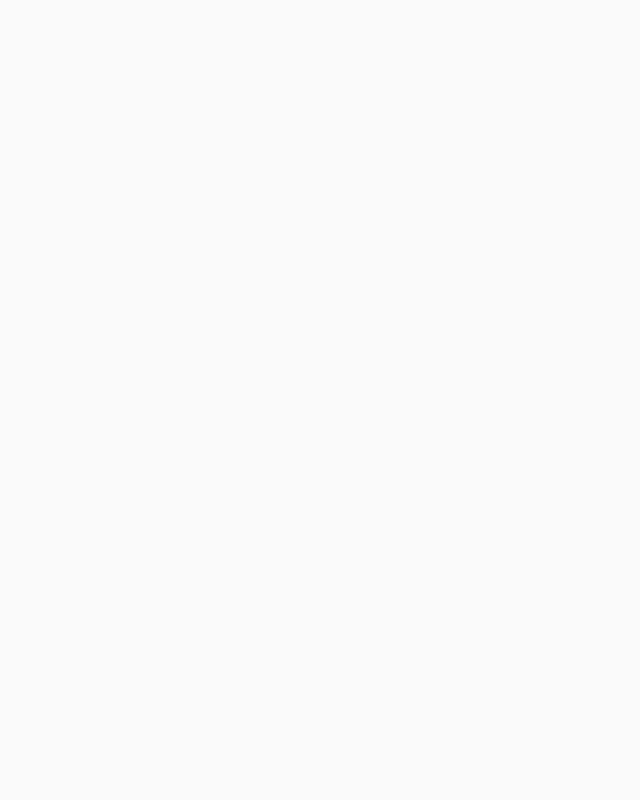
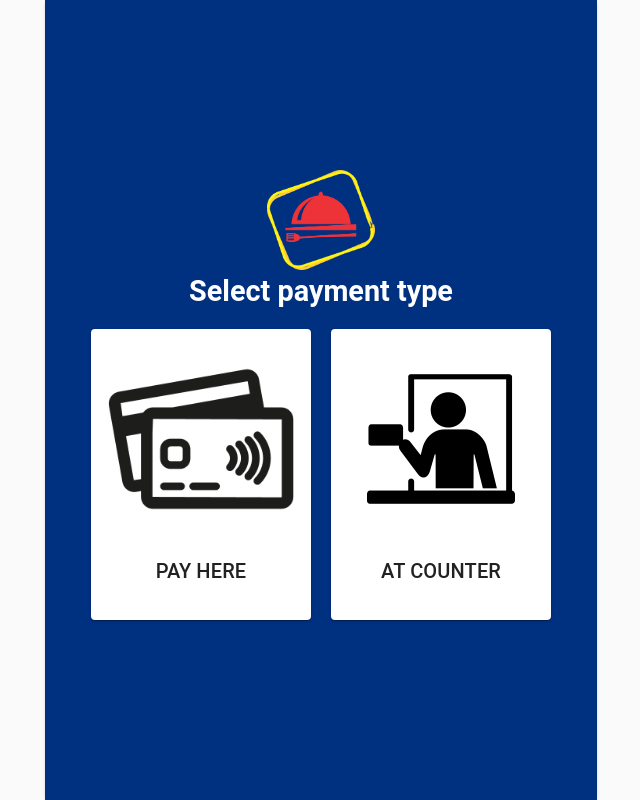
Before and after one commit to Zahra-Hamidi/Order-Kiosk, a React (Create React App) app: page /select-payment in a window 1280 px wide. Shown: the whole page, without its empty margins (319-959 px from the left). Built offline with nearby package versions, Linux system fonts and the light colour scheme.

Commit message:
payment screen

```diff
--- a/src/App.js
+++ b/src/App.js
@@ -4,6 +4,8 @@ import { BrowserRouter as Router, Route } from "react-router-dom";
 import ChooseScreen from "./screens/ChooseScreen";
 import OrderScreen from "./screens/OrderScreen";
 import ReviewScreen from "./screens/ReviewScreen";
+import SelectPaymentScreen from "./screens/SelectPaymentScreen";
+import PaymentScreen from "./screens/PaymentScreen";
 
 
 const theme = createMuiTheme({
@@ -41,6 +43,8 @@ function App() {
             <Route path="/choose" component={ChooseScreen} exact/>
             <Route path="/order" component={OrderScreen} exact/>
             <Route path="/review" component={ReviewScreen} exact/>
+            <Route path="/select-payment" component={SelectPaymentScreen} exact/>
+            <Route path="/payment" component={PaymentScreen} exact/>
           </Paper>
         </Container>
       </ThemeProvider>
--- a/src/Store.js
+++ b/src/Store.js
@@ -5,6 +5,7 @@ import {
   CATEGORY_LIST_SUCCESS,
   ORDER_ADD_ITEM,
   ORDER_CLEAR,
+  ORDER_SET_PAYMENT_TYPE,
   ORDER_SET_TYPE,
   PRODUCT_LIST_FAIL,
   PRODUCT_LIST_REQUEST,
@@ -20,6 +21,7 @@ const initialState = {
   order: {
     orderType: "Eat in",
     orderItems: [],
+    paymentType:'Pay here'
   },
 
 };
@@ -61,6 +63,11 @@ function reducer(state, action) {
         return {
           ...state,
           order: { ...state.order, orderType: action.payload },
+        };
+      case ORDER_SET_PAYMENT_TYPE:
+        return{
+          ...state,
+          order:{...state.order,paymentType:action.payload}
         };
     case ORDER_ADD_ITEM: {
       const item = action.payload;
--- a/src/actions.js
+++ b/src/actions.js
@@ -1,5 +1,5 @@
 import axios from "axios";
-import { CATEGORY_LIST_FAIL, CATEGORY_LIST_REQUEST, CATEGORY_LIST_SUCCESS, ORDER_ADD_ITEM, ORDER_CLEAR, ORDER_SET_TYPE, PRODUCT_LIST_FAIL, PRODUCT_LIST_REQUEST, PRODUCT_LIST_SUCCESS, REMOVE_ORDER_ITEM } from "./constant"
+import { CATEGORY_LIST_FAIL, CATEGORY_LIST_REQUEST, CATEGORY_LIST_SUCCESS, ORDER_ADD_ITEM, ORDER_CLEAR, ORDER_SET_PAYMENT_TYPE, ORDER_SET_TYPE, PRODUCT_LIST_FAIL, PRODUCT_LIST_REQUEST, PRODUCT_LIST_SUCCESS, REMOVE_ORDER_ITEM } from "./constant"
 
 export const setOrderType = (dispatch,orderType)=>{
     return dispatch({
@@ -61,3 +61,10 @@ export const clearOrder= async(dispatch)=>{
         type:ORDER_CLEAR
     })
 }
+
+export const setPaymentType = async(dispatch,paymentType)=>{
+    return dispatch({
+        type:ORDER_SET_PAYMENT_TYPE,
+        payload:paymentType
+    })
+}
--- a/src/constant.js
+++ b/src/constant.js
@@ -11,3 +11,5 @@ export const PRODUCT_LIST_FAIL = 'PRODUCT_LIST_FAIL';
 export const ORDER_ADD_ITEM = "ORDER_ADD_ITEM"
 export const REMOVE_ORDER_ITEM = "REMOVE_ORDER_ITEM"
 export const ORDER_CLEAR = "ORDER_CLEAR"
+
+export const ORDER_SET_PAYMENT_TYPE = "ORDER_SET_PAYMENT_TYPE";
--- /dev/null
+++ b/src/screens/PaymentScreen.js
@@ -0,0 +1,39 @@
+import { Box, Button, CircularProgress, Typography } from '@material-ui/core'
+import React from 'react'
+import Logo from '../components/Logo'
+import { useStyles } from '../styles'
+
+const PaymentScreen = (props) => {
+    const styles = useStyles();
+    return (
+        <Box className={[styles.root , styles.navy]}>
+            <Box className={[styles.main, styles.center]}>
+                <Box>
+                    <Logo large></Logo>
+                    <Typography
+                        gutterBottom
+                        className={styles.title}
+                        variant="h3"
+                        component="h3"
+                    >
+                        Please follow the instruction on the PIN pad
+                    </Typography>
+                    <CircularProgress/>
+                </Box>
+            </Box>
+            <Box className={[styles.center,styles.space]}>
+                <Button
+                    onClick={()=> props.history.push('/complete')}
+                    variant="contained"
+                    color="primary"
+                    className={styles.largeButton}
+                >
+                    Complete Order
+                </Button>
+
+            </Box>
+        </Box>
+    )
+}
+
+export default PaymentScreen
--- /dev/null
+++ b/src/screens/SelectPaymentScreen.js
@@ -0,0 +1,86 @@
+import { Box, Card, CardActionArea, CardContent, CardMedia, Typography } from '@material-ui/core'
+import React, { useContext } from 'react'
+import { setPaymentType } from '../actions';
+import Logo from '../components/Logo';
+import { Store } from '../Store';
+import { useStyles } from '../styles';
+
+const SelectPaymentScreen = (props) => {
+    const {dispatch} = useContext(Store);
+    const styles = useStyles();
+
+    const selectHandler = (paymentType)=>{
+        setPaymentType(dispatch,paymentType);
+        if(paymentType === 'Pay here'){
+            props.history.push('/payment')
+        }else{
+            props.history.push('/complete')
+        }
+    }
+
+    return (
+        <Box className={[styles.root, styles.navy]}>
+            <Box className={[styles.main, styles.center]}>
+                <Box>
+                <Logo large></Logo>
+                <Typography
+                    className={styles.center}
+                    gutterBottom
+                    variant="h3"
+                    component="h3"
+                >
+                    Select payment type
+                </Typography>
+                </Box>
+
+                <Box className={styles.cards}>
+                <Card className={[styles.card,styles.space]}>
+                    <CardActionArea onClick={()=>selectHandler('Pay here')}>
+                        <CardMedia
+                            component="img"
+                            alt="Pay here"
+                            image="/images/payhere.png"
+                            className={styles.media}
+                        />
+                        <CardContent>
+                            <Typography
+                                gutterBottom
+                                variant="h6"
+                                color="textPrimary"
+                                component="p"
+                            >
+                                PAY HERE
+                            </Typography>
+                        </CardContent>
+                    </CardActionArea>
+                </Card>
+
+                <Card className={[styles.card,styles.space]}>
+                    <CardActionArea onClick={()=>selectHandler('At counter')}>
+                        <CardMedia
+                            component="img"
+                            alt="Pay here"
+                            image="/images/atcounter.png"
+                            className={styles.media}
+                        />
+                        <CardContent>
+                            <Typography
+                                gutterBottom
+                                variant="h6"
+                                color="textPrimary"
+                                component="p"
+                            >
+                                AT COUNTER
+                            </Typography>
+                        </CardContent>
+                    </CardActionArea>
+                </Card>
+            </Box>
+
+            </Box>
+
+        </Box>
+    )
+}
+
+export default SelectPaymentScreen
```
